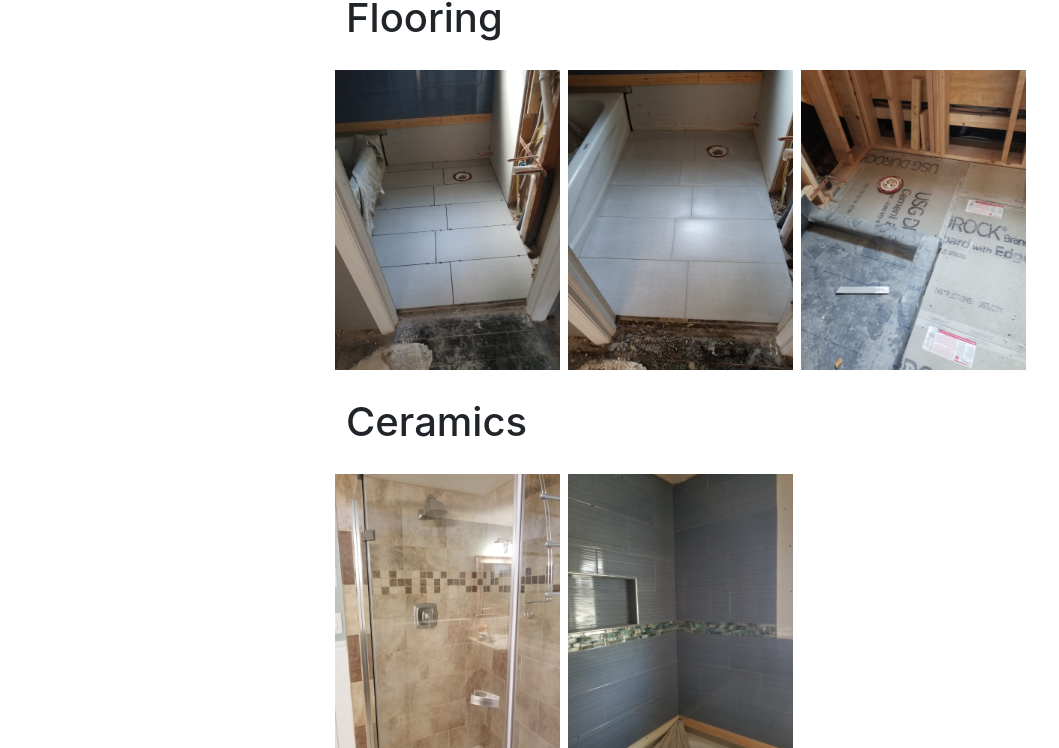
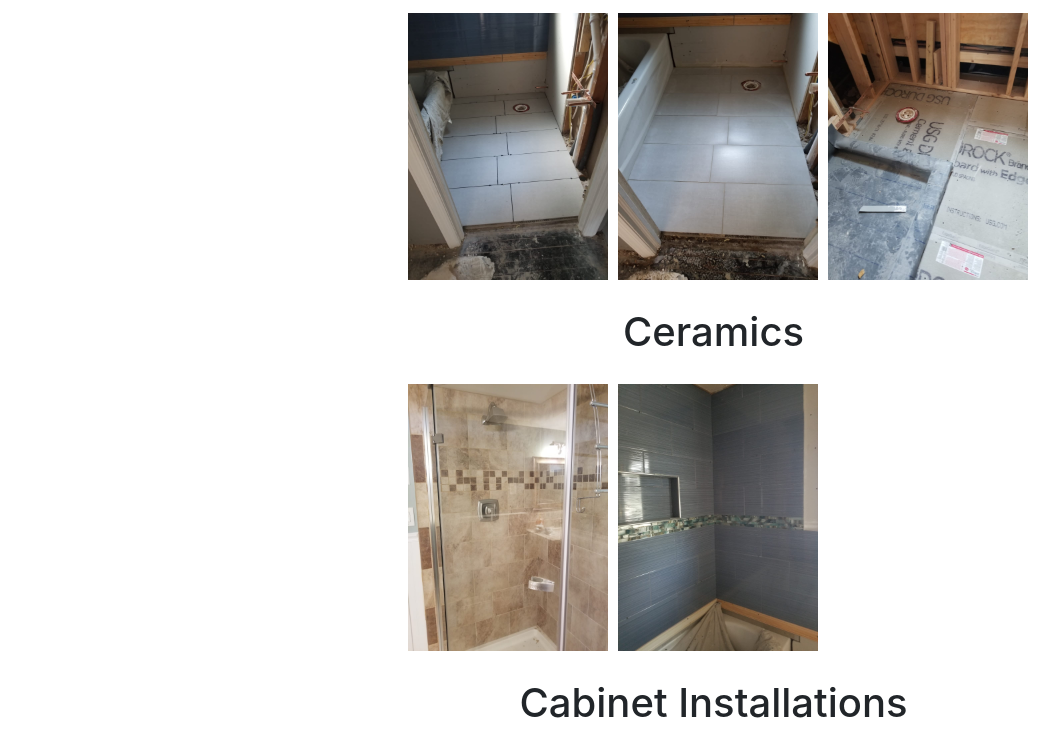
Before and after one commit to davidc360/pavez-painting-site, a plain HTML site: page index.html in a window 1280 px wide. Shown: the part 742-1490 px from the top of the page, without its empty margins (134-1193 px from the left). Drawn offline with nearby package versions, Linux system fonts and the light colour scheme.

Commit message:
changed flexbox to css grid

```diff
--- a/index.html
+++ b/index.html
@@ -14,7 +14,7 @@
         <title>Hello, world!</title>
     </head>
     <body>
-        <div class="container">
+        <div class="container pr-0">
             <div class="row">
                 <!-- left column-->
                 <div class="col-sm-4 d-flex justify-content-center">
@@ -29,25 +29,34 @@
                 </div>
                 <!-- left column end-->
                 <!-- right column-->
-                <div class="col-sm-8 d-flex flex-wrap justify-content-start">
-                        <!-- col-12 sets flex-basis to 100% -->
-                        <h1 class="col-12 my-4"> Painting </h1>
+                <div class="pr-0 col-sm-8 text-center d-flex flex-wrap justify-content-center">
+                    <h1 class="col-12 my-4"> Painting </h1>
+                    <div class="grid">
                         <img src="img/painting.JPG" class="m-1 gallery-pic" alt="" >
                         <img src="img/painting2.JPG" class="m-1 gallery-pic" alt="" >
                         <img src="img/painting3.JPG" class="m-1 gallery-pic" alt="" >
                         <img src="img/painting4.JPG" class="m-1 gallery-pic" alt="" >
-                        <h1 class="col-12 my-4"> Flooring </h1>
+                    </div>
+                    <!-- col-12 sets flex-basis to 100% -->
+                    <h1 class="col-12 my-4"> Flooring </h1>
+                    <div class="grid">
                         <img src="img/flooring.JPG" class="m-1 gallery-pic" alt="" >
                         <img src="img/flooring2.JPG" class="m-1 gallery-pic" alt="" >
                         <img src="img/flooring3.JPG" class="m-1 gallery-pic" alt="" >
-                        <h1 class="col-12 my-4"> Ceramics </h1>
+                    </div>
+                    <h1 class="col-12 my-4"> Ceramics </h1>
+                    <div class="grid">
+
                         <img src="img/ceramics1.JPG" class="m-1 gallery-pic" alt="" >
                         <img src="img/ceramics2.JPG" class="m-1 gallery-pic" alt="" >
-                        <h1 class="col-12 my-4"> Cabinet Installations </h1>
+                    </div>
+                    <h1 class="col-12 my-4"> Cabinet Installations </h1>
+                    <div class="grid">
                         <img src="img/cabinet1.JPG" class="m-1 gallery-pic" alt="" >
                         <img src="img/cabinet2.JPG" class="m-1 gallery-pic" alt="" >
                         <img src="img/cabinet3.JPG" class="m-1 gallery-pic" alt="" >
-                        <h3 class="col-12 my-4"> God bless you and your family. </h3>
+                    </div>
+                    <h3 class="col-12 my-4"> God bless you and your family. </h3>
                 </div>
                 <!-- right column end-->
                 </div>
--- a/styles.css
+++ b/styles.css
@@ -15,10 +15,15 @@
     border-radius: 9px;
 }
 
-.gallery > * {
-    flex: 0 1 auto;
+.gallery-pic {
+    width: 100%;
+    /* max-width: 250px; */
 }
 
-.gallery-pic {
-    height: 300px
+.grid {
+    width: 100%;
+    display: grid;
+    grid-template-columns: repeat(auto-fill, 200px);
+    grid-gap: 10px;
+    justify-content: center;
 }
```
